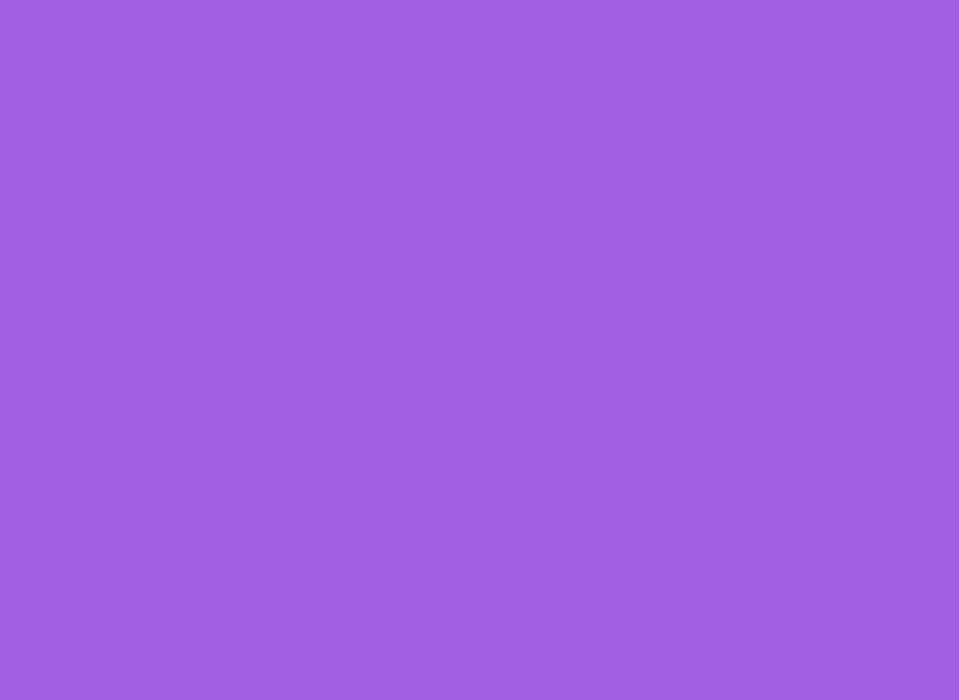
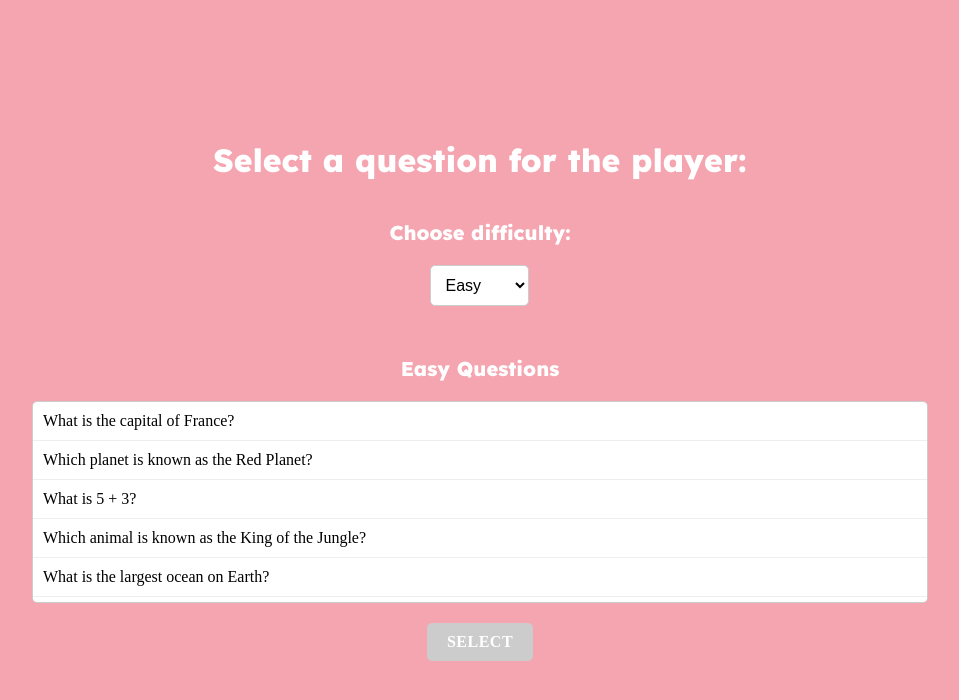
Before and after one commit to GloryMenga/Prototype-3-Quiz-App, a React (Vite) app in the folder QuizApp/: page /questionchoosing in a window 1280 px wide. Before the commit this address had no page. Shown: the top 700 px of the page, without its empty margins (160-1119 px from the left). Built offline with nearby package versions, Linux system fonts and the light colour scheme; a web font is replaced by a local one.

Commit message:
Questionchoosing page done

```diff
--- a/QuizApp/src/App.css
+++ b/QuizApp/src/App.css
@@ -244,3 +244,97 @@ font-weight: 800;
 .waiting-for-quizmaster-role {
   color: white;
 }
+
+/*Questionchoosing*/
+.question-container{
+  display: flex;
+  flex-direction: column;
+  justify-content: center;
+  align-items: center;
+  height: 100vh;
+  background-color: #f4a5b0;
+}
+
+.select-button{
+  margin-top: 30px;
+  border-radius: 8px;
+  background-color: #CDA5F2;
+}
+.dropdown-container {
+  margin-bottom: 20px;
+  text-align: center;
+}
+.dropdown-container select {
+  margin-top: 20px;
+}
+.dropdown-container h1{
+  margin-top: 40px;
+  font-size: 20px;
+  text-align: center;
+}
+.dropdown {
+  padding: 10px;
+  font-size: 16px;
+  border: 1px solid #ccc;
+  border-radius: 5px;
+}
+.question-list{
+  margin-top: 30px;
+  width: 70%;
+}
+.question-list h1 {
+  font-size: 20px;
+  margin-bottom: 20px;
+  text-align: center;
+}
+
+.question-list ul {
+  list-style-type: none;
+  padding: 0;
+  max-height: 200px;
+  overflow-y: auto;
+  border: 1px solid #ccc;
+  border-radius: 5px;
+  background-color: #fff;
+}
+
+.question-item {
+  padding: 10px;
+  border-bottom: 1px solid #eee;
+  cursor: pointer;
+  transition: background-color 0.3s;
+}
+
+.question-item:hover {
+  background-color: #f0f0f0;
+}
+
+.question-item.selected {
+  background-color: #d1e7dd;
+  font-weight: bold;
+}
+
+.select-button {
+  text-align: center;
+  margin-top: 20px;
+}
+
+.select-button button {
+  padding: 10px 20px;
+  font-size: 16px;
+  background-color: #CDA5F2;
+  color: #fff;
+  border: none;
+  border-radius: 5px;
+  cursor: pointer;
+  transition: background-color 0.3s;
+}
+
+.select-button button:disabled {
+  background-color: #cccccc;
+  cursor: not-allowed;
+}
+
+.select-button button:hover:enabled {
+  background-color: #ad85d3;
+}
--- a/QuizApp/src/App.jsx
+++ b/QuizApp/src/App.jsx
@@ -6,6 +6,7 @@ import RolePicking from "./pages/RolePicking.jsx";
 import PlayersWaiting from "./pages/PlayersWaiting.jsx";
 import WaitingForPlayer from "./pages/WaitingForPlayer.jsx";
 import WaitingForQuizmaster from "./pages/WaitingForQuizmaster.jsx";
+import Questionchoosing from "./pages/Questionchoosing.jsx";
 import './App.css';
 
 function App() {
@@ -20,6 +21,7 @@ function App() {
         <Route path="/playerswaiting" element={<PlayersWaiting />} />
         <Route path="/waitingforplayer" element={<WaitingForPlayer />} />
         <Route path="/waitingforquizmaster" element={<WaitingForQuizmaster />} />
+        <Route path="/questionchoosing" element={<Questionchoosing />} />
       </Routes>
     </Router>
   )
--- a/QuizApp/src/index.css
+++ b/QuizApp/src/index.css
@@ -10,6 +10,7 @@ body{
 }
 h1{
   font-family: 'Lexend', sans-serif;
+  text-align: center;
   font-weight: 800;
   color: white ;
 }
--- /dev/null
+++ b/QuizApp/src/pages/Questionchoosing.jsx
@@ -0,0 +1,62 @@
+import React, { useState } from "react";
+import questions from "../assets/questions.json";
+
+function Questionchoosing() {
+  const [difficulty, setDifficulty] = useState("easy"); // State for selected difficulty
+  const [selectedQuestion, setSelectedQuestion] = useState(null); // State for selected question
+
+  const handleDifficultyChange = (event) => {
+    setDifficulty(event.target.value);
+    setSelectedQuestion(null); // Clear selected question on difficulty change
+  };
+
+  const handleSelectQuestion = (question) => {
+    setSelectedQuestion(question);
+  };
+
+  return (
+    <div className="question-container">
+      <h1>Select a question for the player:</h1>
+      <div className="dropdown-container">
+        <label htmlFor="difficulty"><h1>Choose difficulty:</h1></label>
+        <select
+          id="difficulty"
+          value={difficulty}
+          onChange={handleDifficultyChange}
+          className="dropdown"
+        >
+          <option value="easy">Easy</option>
+          <option value="medium">Medium</option>
+          <option value="hard">Hard</option>
+        </select>
+      </div>
+      <div className="question-list">
+        <h1>{difficulty.charAt(0).toUpperCase() + difficulty.slice(1)} Questions</h1>
+        <ul>
+          {questions.questions[difficulty].map((q) => (
+            <li
+              key={q.id}
+              className={`question-item ${
+                selectedQuestion && selectedQuestion.id === q.id ? "selected" : ""
+              }`}
+              onClick={() => handleSelectQuestion(q)}
+            >
+              {q.question}
+            </li>
+          ))}
+        </ul>
+      </div>
+      <div className="select-button">
+        <button
+          type="button"
+          disabled={!selectedQuestion}
+          onClick={() => alert(`Selected Question: ${selectedQuestion?.question}`)}
+        >
+          SELECT
+        </button>
+      </div>
+    </div>
+  );
+}
+
+export default Questionchoosing;
```
